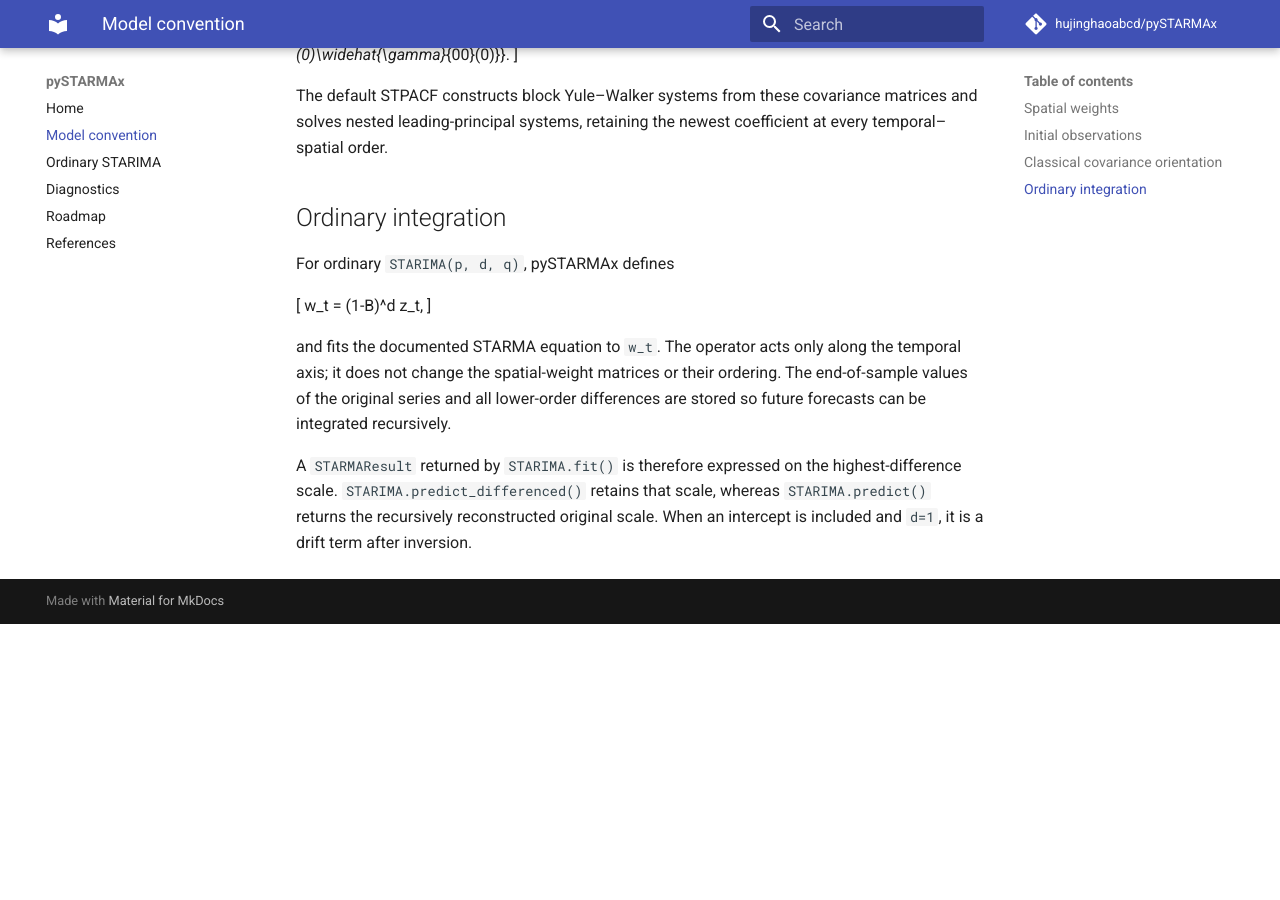
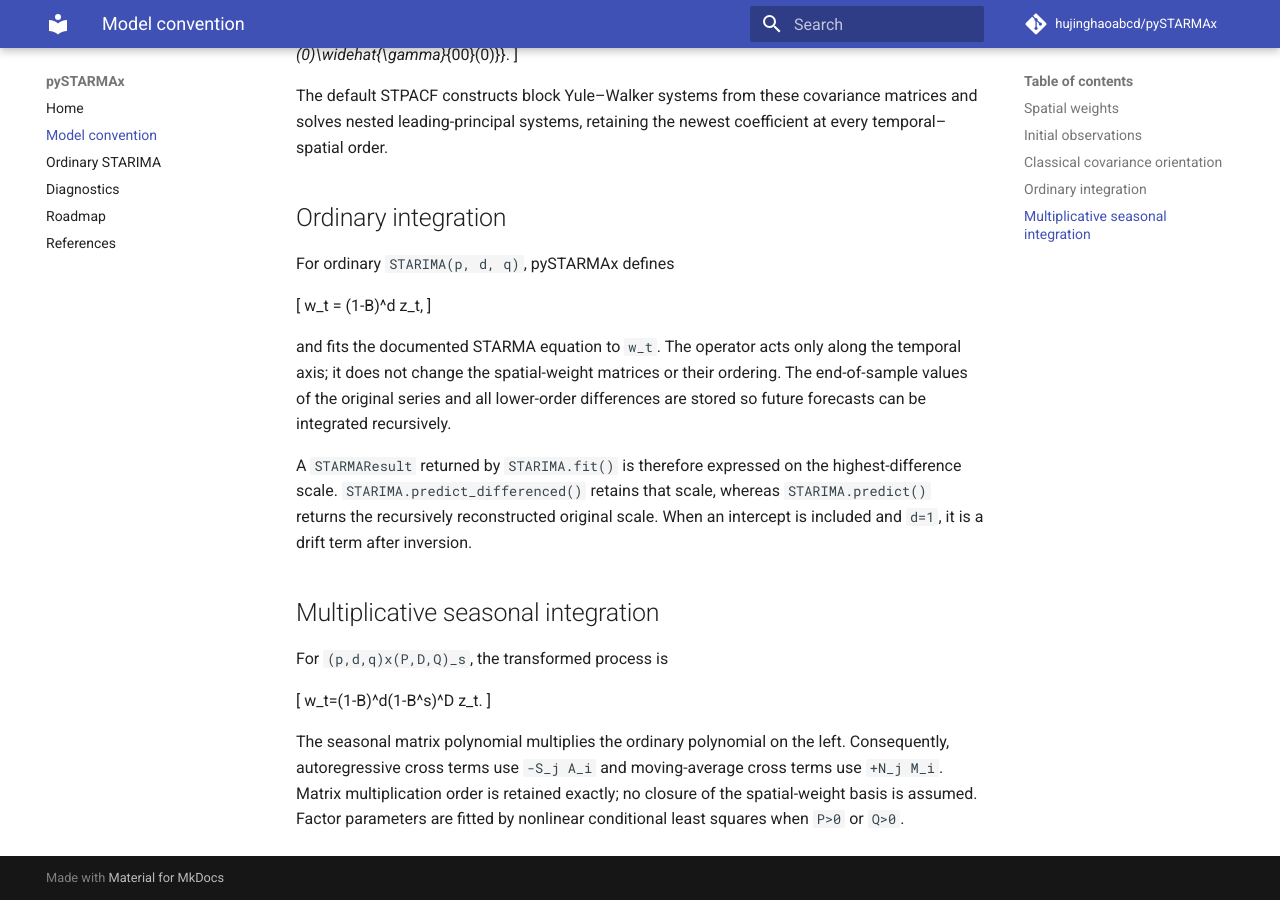
Before and after one commit to hujinghaoabcd/pySTARMAx, an MkDocs documentation site: the page built from docs/model.md, in a window 1280 px wide and 900 px high, scrolled down 993 px. Built offline with MkDocs 1.6.1 and Material for MkDocs 9.7.7, drawn with Linux system fonts in a browser that asks for light colours; comment, search, counter and statistics services are not loaded; before the commit the page ends 1617 px from its top, so only the background shows below that.

Commit message:
Document multiplicative seasonal model convention

```diff
--- a/docs/model.md
+++ b/docs/model.md
@@ -73,3 +73,18 @@ highest-difference scale. `STARIMA.predict_differenced()` retains that scale,
 whereas `STARIMA.predict()` returns the recursively reconstructed original
 scale. When an intercept is included and `d=1`, it is a drift term after
 inversion.
+
+
+## Multiplicative seasonal integration
+
+For `(p,d,q)x(P,D,Q)_s`, the transformed process is
+
+\[
+w_t=(1-B)^d(1-B^s)^D z_t.
+\]
+
+The seasonal matrix polynomial multiplies the ordinary polynomial on the left.
+Consequently, autoregressive cross terms use `-S_j A_i` and moving-average
+cross terms use `+N_j M_i`. Matrix multiplication order is retained exactly;
+no closure of the spatial-weight basis is assumed. Factor parameters are fitted
+by nonlinear conditional least squares when `P>0` or `Q>0`.
```
